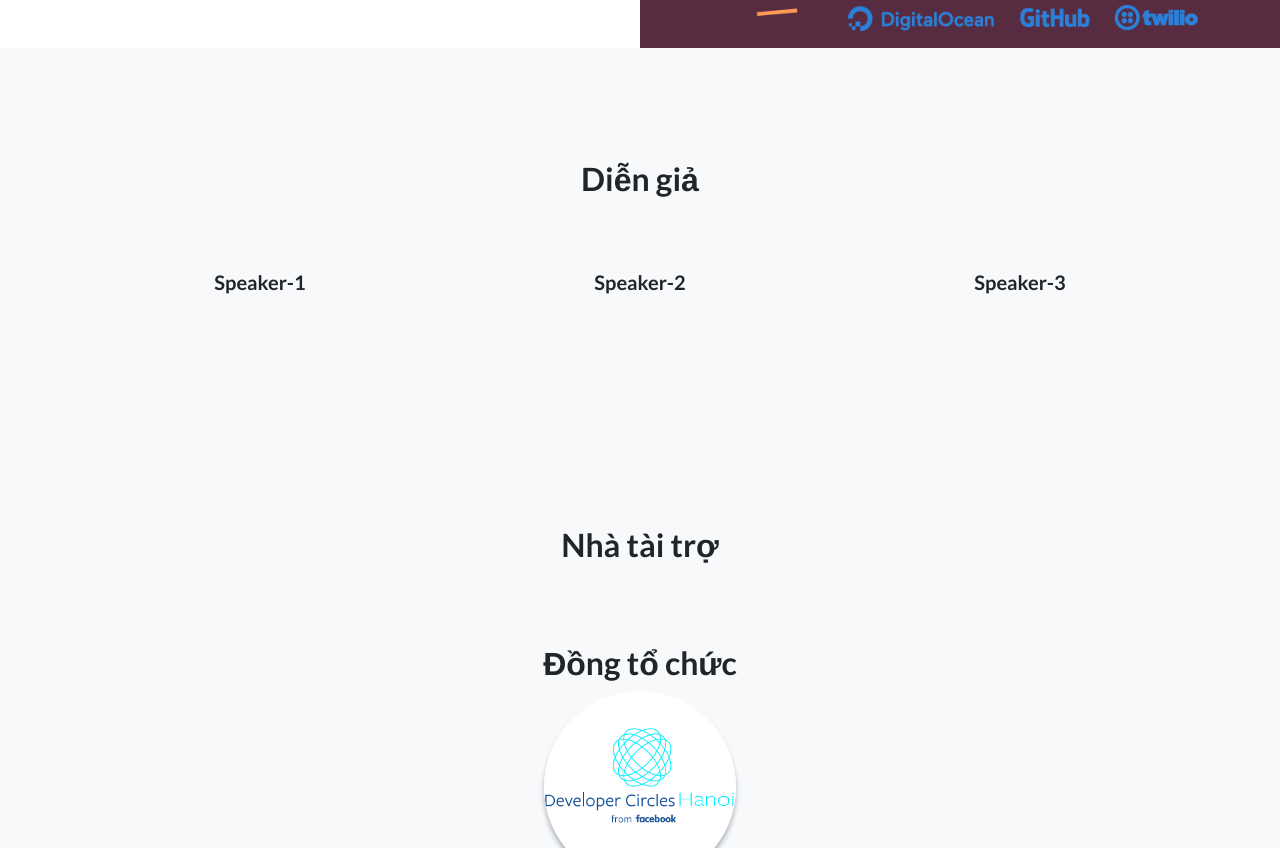
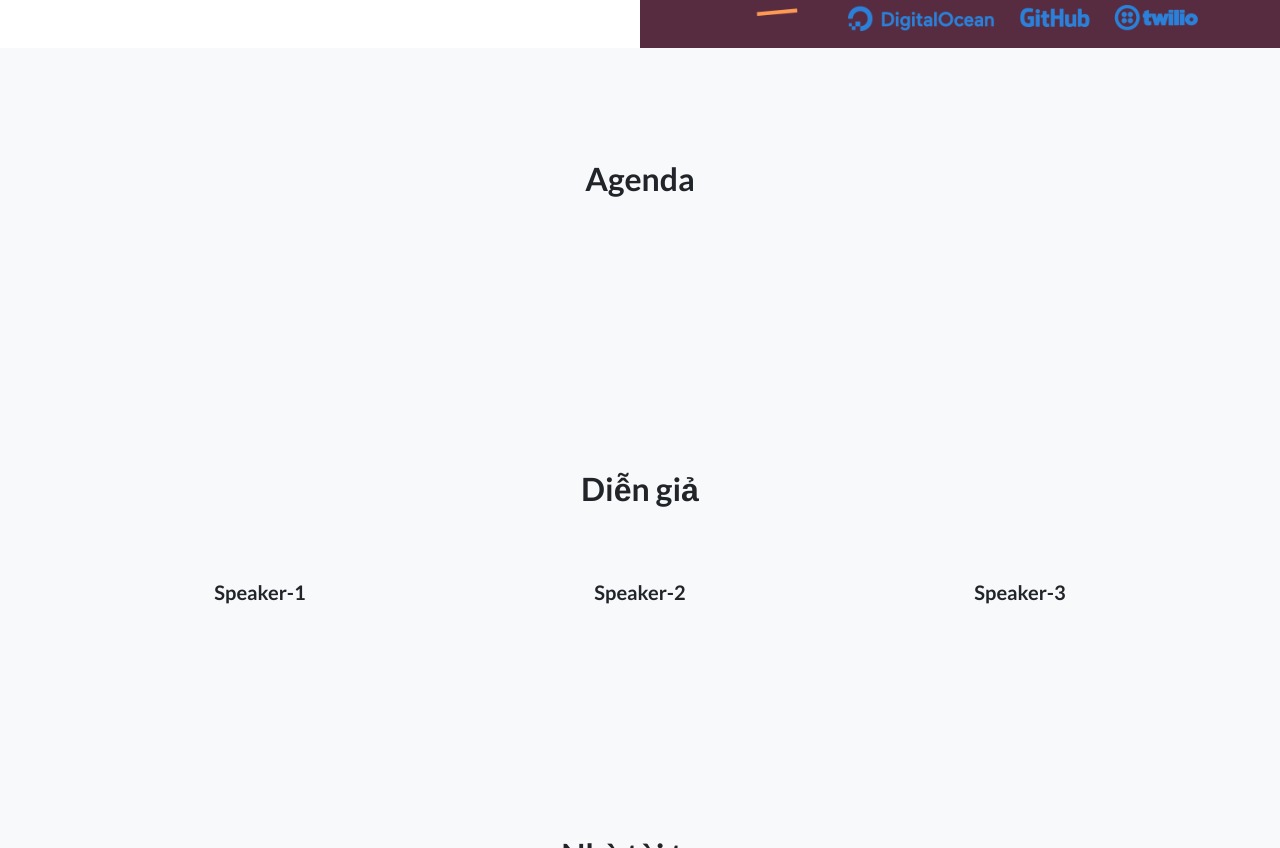
Before and after one commit to hoduchieu01/Hacktoberfest-Hanoi-Website, a website: page index.html in a window 1280 px wide. Shown: the part 2220-3068 px from the top of the page. Drawn offline with Linux system fonts and the light colour scheme.

Commit message:
add Agenda

```diff
--- a/index.html
+++ b/index.html
@@ -130,7 +130,11 @@
       </div>
     </div>
   </section>
-
+  <section class="testimonials text-center bg-light">
+    <div class="container">
+      <h2 class="mb-5">Agenda</h2>
+    </div>
+  </section>
   <!-- Testimonials -->
   <section class="testimonials text-center bg-light">
     <div class="container">
```
